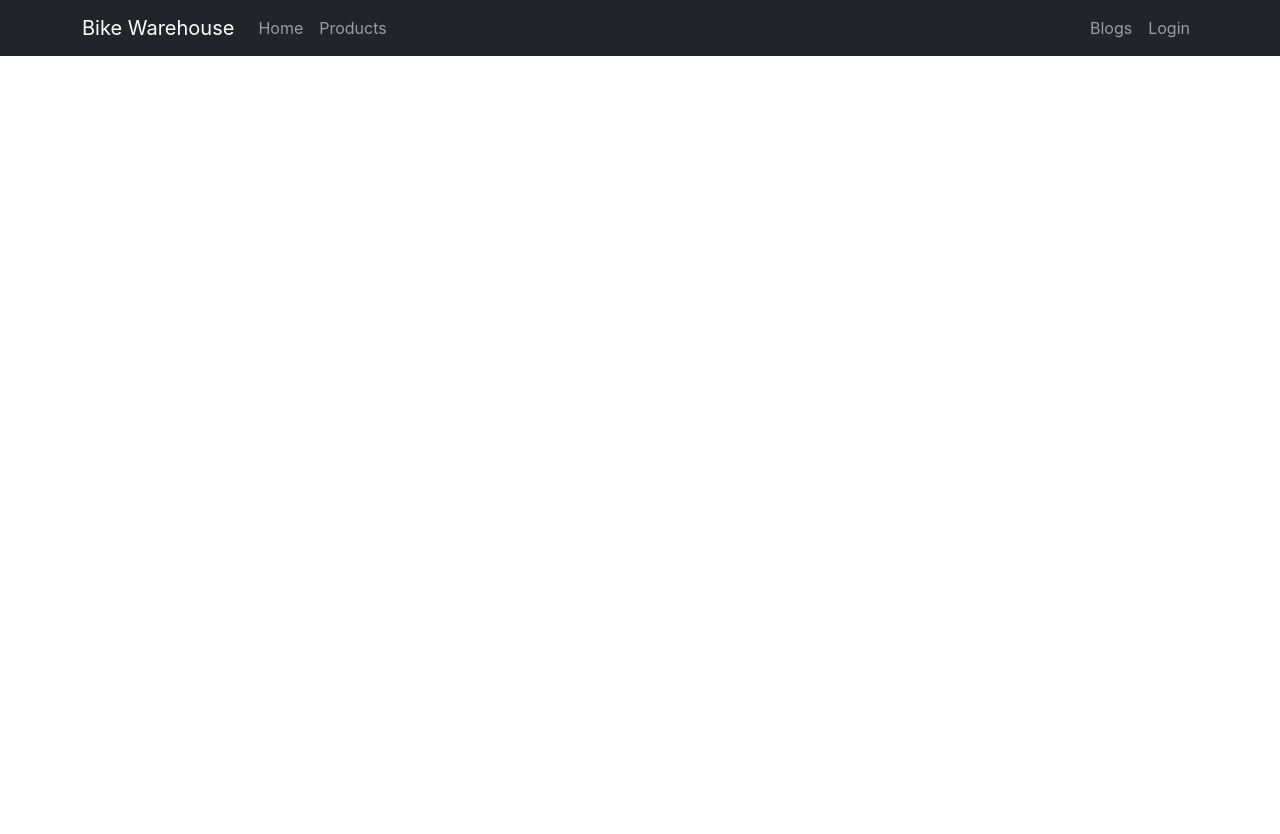
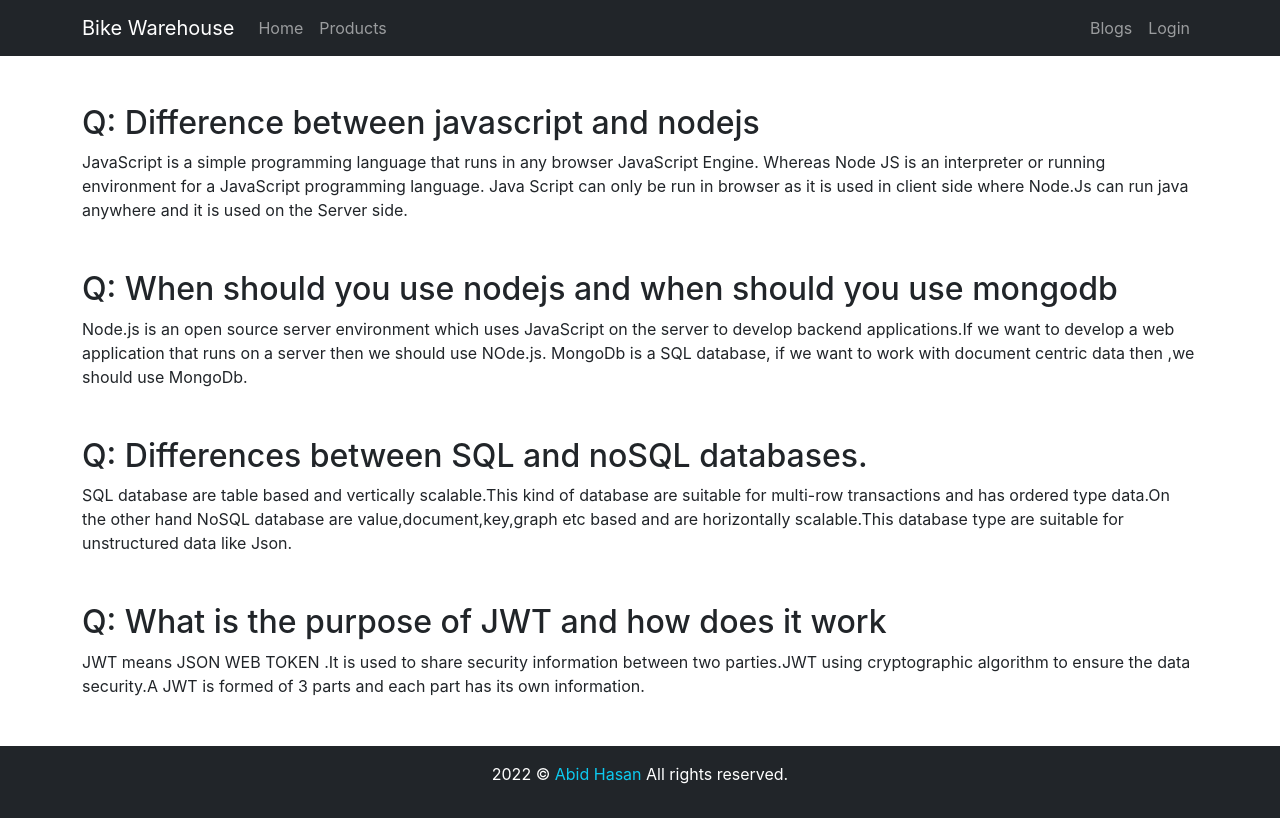
Before and after one commit to AbidHasan0/bike-warehouse-client, a React (Create React App) app: page /blogs in a window 1280 px wide. Before the commit the page ends 800 px from the top, so only its background shows below. Built offline with nearby package versions, Linux system fonts and the light colour scheme; no server answers.

Commit message:
add and manage bike route created

```diff
--- a/src/App.js
+++ b/src/App.js
@@ -10,6 +10,7 @@ import Login from './Pages/Login/Login';
 import Register from './Pages/Login/Register';
 import RequireAuth from './Pages/Login/RequireAuth';
 import ManageBikes from './Pages/ManageBikes/ManageBikes';
+import Footer from './Pages/Shared/Footer';
 import NotFound from './Pages/Shared/NotFound';
 
 function App() {
@@ -29,6 +30,7 @@ function App() {
         <Route path='*' element={<NotFound></NotFound>}></Route>
 
       </Routes>
+      <Footer></Footer>
     </div>
   );
 }
--- a/src/Pages/AllProduct/AllProduct.js
+++ b/src/Pages/AllProduct/AllProduct.js
@@ -11,14 +11,14 @@ const AllProduct = ({ product }) => {
 
    return (
       <div className='col-lg-4 col-sm-12 col-md-6 '>
-         <Card className='border border-0' style={{ height: '100%' }}>
+         <Card className='border border- text-center' style={{ height: '100%' }}>
             <Card.Img variant="top" src={img} />
             <Card.Body>
-               <Card.Title>{name}</Card.Title>
-               <h6>${price}</h6>
+               <Card.Title>Name :{name}</Card.Title>
+               <h6>Price :${price}</h6>
                <h6>Quantity :{quantity}</h6>
                <h6>Supplier Name : {supplier}</h6>
-               <Card.Text>{description}</Card.Text>
+               <Card.Text>Detaile :{description}</Card.Text>
                <Button onClick={() => handleOrder(_id)} variant="primary">Order</Button>
             </Card.Body>
          </Card>
--- a/src/Pages/AllProducts/AllProducts.js
+++ b/src/Pages/AllProducts/AllProducts.js
@@ -6,6 +6,7 @@ const AllProducts = () => {
    const [products] = useProducts();
    return (
       <div className='row g-5 my-4 container mx-auto'>
+         <h2 className='text-center text-primary'>Our All Products</h2>
          {
             products.map(product => <AllProduct
                key={product._id}
--- a/src/Pages/Blogs/Blogs.js
+++ b/src/Pages/Blogs/Blogs.js
@@ -3,7 +3,34 @@ import React from 'react';
 const Blogs = () => {
    return (
       <div>
-
+         <div className='container mt-5'>
+            <div className='mb-5'>
+               <h2>Q: Difference between javascript and nodejs</h2>
+               <p>
+                  JavaScript is a simple programming language that runs in any browser JavaScript Engine. Whereas Node JS is an interpreter or running environment for a JavaScript programming language.
+                  Java Script can only be run in browser as it is used in client side where Node.Js can run java anywhere and it is used on the Server side.
+               </p>
+            </div>
+            <div className='mb-5'>
+               <h2>Q: When should you use nodejs and when should you use mongodb</h2>
+               <p>
+                  Node.js is an open source server environment which uses JavaScript on the server to develop backend applications.If we want to develop a web application that runs on a server then we should use NOde.js.
+                  MongoDb is a SQL database, if we want to work with document centric data then ,we should use MongoDb.
+               </p>
+            </div>
+            <div className='mb-5'>
+               <h2>Q: Differences between SQL and noSQL databases.</h2>
+               <p>
+                  SQL database are table based and vertically scalable.This kind of database are suitable for multi-row transactions and has ordered type data.On the other hand NoSQL database are value,document,key,graph etc based and are horizontally scalable.This database type are suitable for unstructured data like Json.
+               </p>
+            </div>
+            <div className='mb-5'>
+               <h2>Q: What is the purpose of JWT and how does it work</h2>
+               <p>
+                  JWT means JSON WEB TOKEN .It is used to share security information between two parties.JWT using cryptographic algorithm to ensure the data security.A JWT is formed of 3 parts and each part has its own information.
+               </p>
+            </div>
+         </div>
       </div>
    );
 };
--- a/src/Pages/Home/Header.js
+++ b/src/Pages/Home/Header.js
@@ -23,6 +23,13 @@ const Header = () => {
                   </Nav>
                   <Nav>
                      <Nav.Link as={Link} to="/blogs">Blogs</Nav.Link>
+                     {
+                        user && <>
+                           <Nav.Link as={Link} to="/addbike">Add Products</Nav.Link>
+                           <Nav.Link as={Link} to="/managebikes">Manage Products</Nav.Link>
+                        </>
+
+                     }
                      {user ?
 
                         <button className='btn btn-link text-white text-decoration-none' onClick={handleSignOut}>Sign Out</button>
--- a/src/Pages/Home/Home.js
+++ b/src/Pages/Home/Home.js
@@ -1,6 +1,7 @@
 import React from 'react';
 import Banner from './Banner';
 import Products from './Products';
+import thumb from '../../img/thumb.jpg';
 
 
 
@@ -10,6 +11,17 @@ const Home = () => {
       <div>
          <Banner></Banner>
          <Products></Products>
+         <div className='container'>
+            <div className='d-flex  justify-content-center align-items-center border p-3 rounded '>
+               <div >
+                  <img className='w-75' src={thumb} alt="" />
+               </div>
+               <div className='bg-dark text-white p-3 rounded'>
+                  <h2 className='text-danger text-center my-2'>New Arrival</h2>
+                  <p className='ms-3'>The updated bike features double disc brakes 276mm front and 220mm rear with Single Channel Anti-Lock Braking (ABS) for the front wheel. The Digital instrument cluster has been updated in accordance and now includes an ABS warning indicator. The bike retains its 160cc HET engine, which the company claims can achieve 59kmpl under strict test conditions.</p>
+               </div>
+            </div>
+         </div>
       </div>
    );
 };
--- a/src/Pages/Home/Product.js
+++ b/src/Pages/Home/Product.js
@@ -10,14 +10,14 @@ const Product = ({ product }) => {
    const { name, description, price, supplier, quantity, _id, img } = product;
    return (
       <div className='col-lg-4 col-sm-12 col-md-6 '>
-         <Card className='border border-0' style={{ height: '100%' }}>
+         <Card className='border border- text-center' style={{ height: '100%' }}>
             <Card.Img variant="top" src={img} />
             <Card.Body>
                <Card.Title>{name}</Card.Title>
-               <h6>${price}</h6>
+               <h6>Price :${price}</h6>
                <h6>Quantity :{quantity}</h6>
                <h6>Supplier Name : {supplier}</h6>
-               <Card.Text>{description}</Card.Text>
+               <Card.Text>Detaile :{description}</Card.Text>
 
                <Button onClick={() => handleOrder(_id)} variant="primary">Order</Button>
             </Card.Body>
--- a/src/Pages/ManageBikes/ManageBikes.js
+++ b/src/Pages/ManageBikes/ManageBikes.js
@@ -1,8 +1,6 @@
-
 import useProducts from '../hooks/useProducts';
 
 const ManageBikes = () => {
-   // const { bikesId } = useParams();
    const [bikes, setBikes] = useProducts();
    console.log(bikes);
    const handleRemoveBtn = id => {
--- a/src/Pages/Shared/Footer.js
+++ b/src/Pages/Shared/Footer.js
@@ -3,7 +3,11 @@ import React from 'react';
 const Footer = () => {
    return (
       <div>
-
+         <div className='text-center bg-dark text-white my-3 py-3'>
+            <div >
+               <p>2022 © <span className='text-info'>Abid Hasan</span> All rights reserved. </p>
+            </div>
+         </div>
       </div>
    );
 };
```
Also changed, not shown: src/img/thumb.jpg (added).
